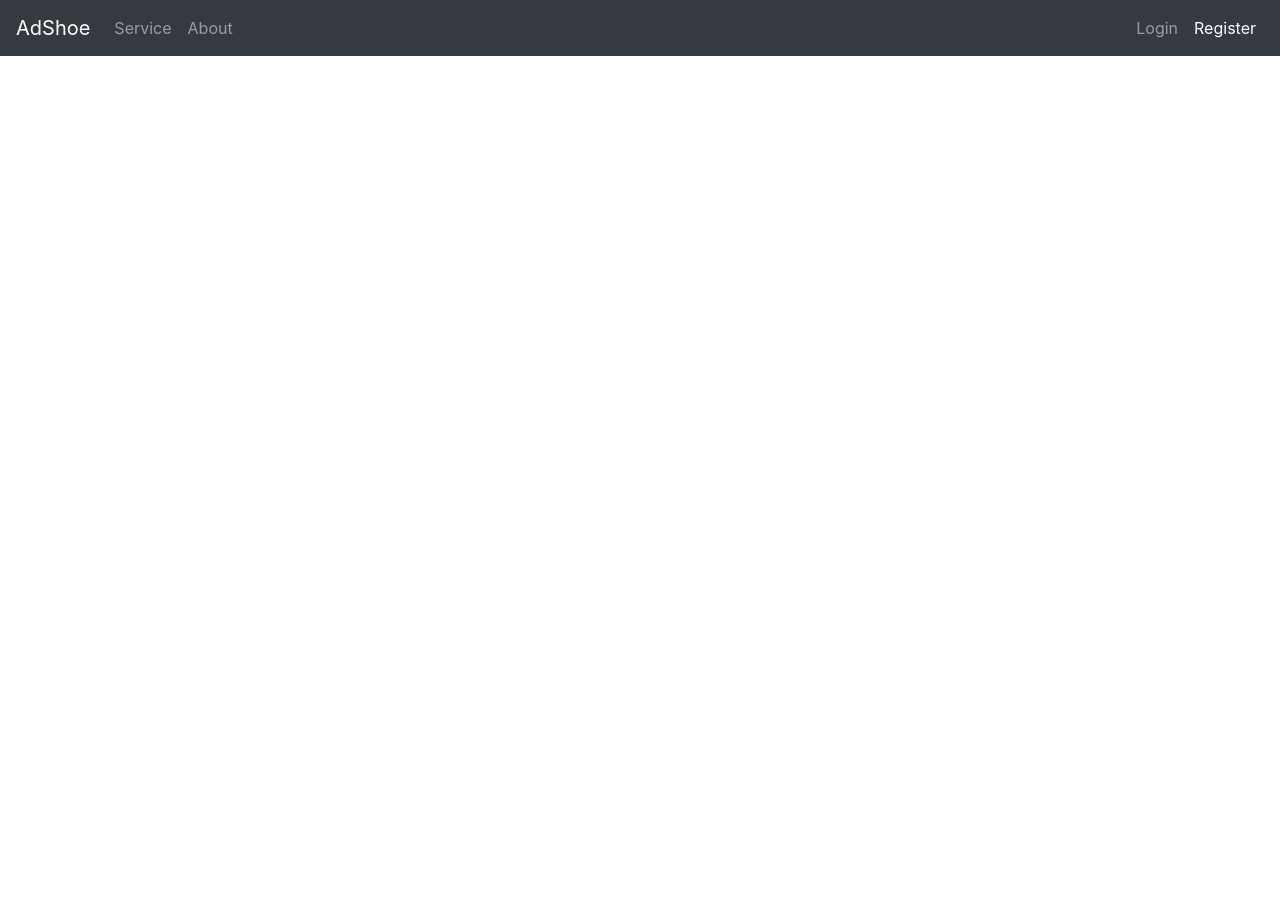
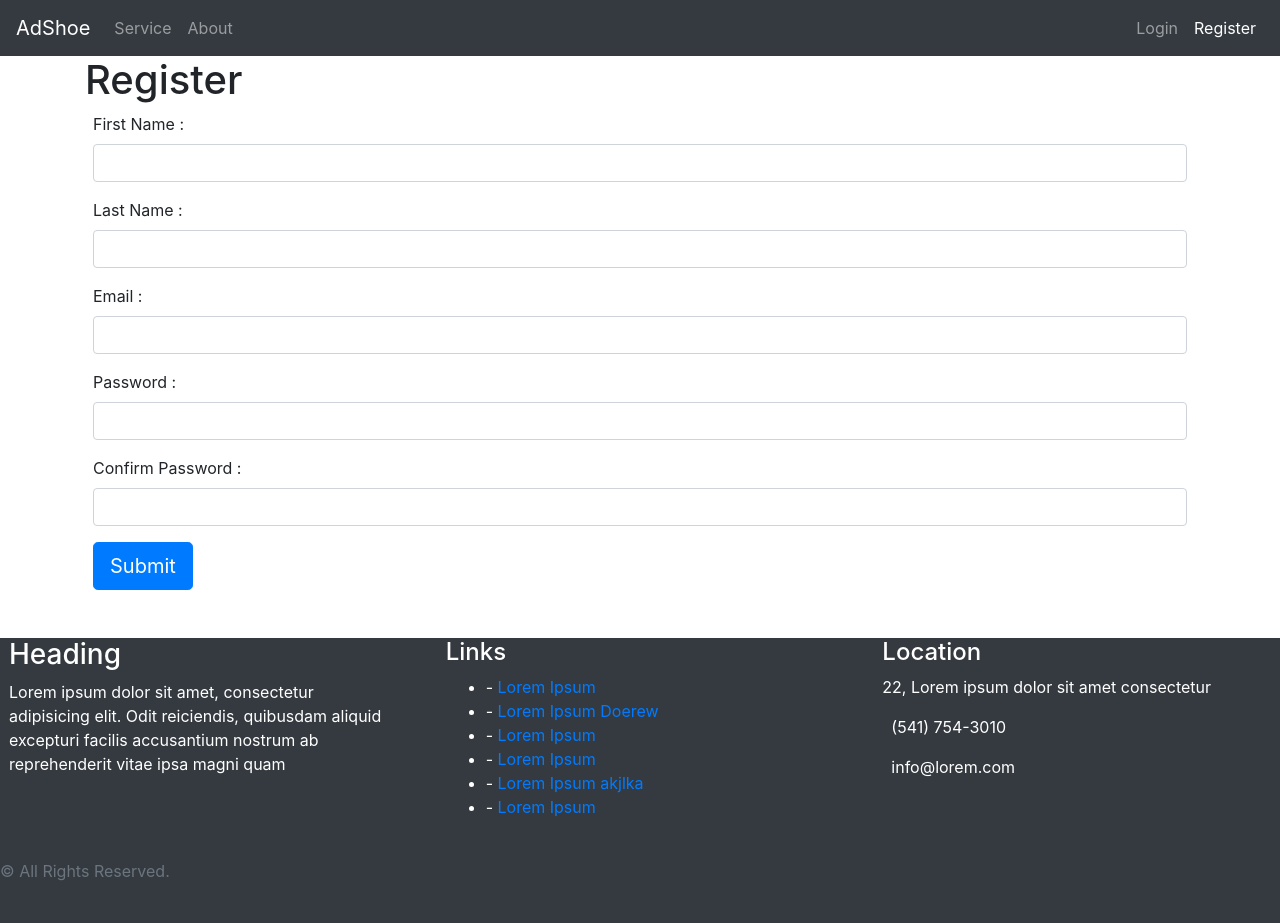
Before and after one commit to mikmaneggahommie/onlineshoesweb, a plain HTML site: page register.html in a window 1280 px wide. Before the commit the page ends 800 px from the top, so only its background shows below. Drawn offline with nearby package versions, Linux system fonts and the light colour scheme.

Commit message:
register forum added

```diff
--- a/register.html
+++ b/register.html
@@ -59,7 +59,71 @@
     </nav>
 
     </div>
+    <div class="container" id="register">
+        <h1>
+            Register
+            <i class="fa fa-user"></i>
+        </h1>
+        <form action="" class="m-2">
+            <div class="form-group">
+                <label for="fname">First Name : </label>
+                <input class="form-control" type="text" name="fname" id="fname">
+            </div>
+            <div class="form-group">
+                <label for="sname">Last Name : </label>
+                <input class="form-control" type="text" name="lname" id="fname">
+            </div>
+            <div class="form-group">
+                <label for="memail">Email : </label>
+                <input class="form-control" type="email" name="memail" id="memail">
+            </div>
+            <div class="form-group">
+                <label for="pass">Password : </label>
+                <input class="form-control" type="password" name="pass" id="pass">
+            </div>
+            <div class="form-group">
+                <label for="pass2">Confirm Password : </label>
+                <input class="form-control" type="password" name="pass2" id="pass2">
+            </div>
+            <button type="submit" class="btn btn-primary btn-lg">Submit</button>
+        </form>
 
+    </div>
+
+    <footer class="foot bg-dark text-white mt-5">
+        <div class="row">
+            <div class="col-md-4 px-4">
+                <h3>Heading</h3>
+                <p>Lorem ipsum dolor sit amet, consectetur adipisicing elit. Odit reiciendis, quibusdam aliquid excepturi facilis accusantium nostrum ab reprehenderit vitae ipsa magni quam </p>
+                <i class="fa fa-facebook-square text-primary"></i>
+                <i class="fa fa-linkedin text-primary"></i>
+
+            </div>
+            <div class="col-md-4 px-4">
+                <h4 id="linkss" >Links</h4>
+                <ul >
+                    <li class="li"> - <a class="text-primary">Lorem Ipsum</a></li>
+                    <li class="li"> - <a class="text-primary">Lorem Ipsum Doerew</a></li>
+                    <li class="li"> - <a class="text-primary">Lorem Ipsum</a></li>
+                    <li class="li"> - <a class="text-primary">Lorem Ipsum</a></li>
+                    <li class="li"> - <a class="text-primary">Lorem Ipsum akjlka</a></li>
+                    <li class="li"> - <a class="text-primary">Lorem Ipsum</a></li>
+                </ul>
+            </div>
+            <div class="col-md-4 px-4">
+                <h4>Location</h4>
+                <p>22, Lorem ipsum dolor sit amet consectetur </p>
+
+
+                <p><i class="fa fa-phone"></i>&nbsp;&nbsp;(541) 754-3010</p>
+
+                <p><i class="fa fa-envelope"></i>&nbsp;&nbsp;info@lorem.com</p>
+            </div>
+        </div>
+        <div class="py-4">
+             <p class="text-muted"> &copy; All Rights Reserved.</p>
+        </div>
+</footer>
 
     <!-- Optional JavaScript; choose one of the two! -->
 
```
